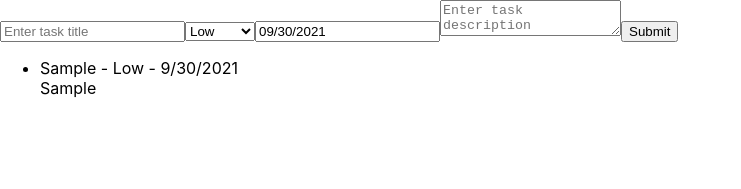
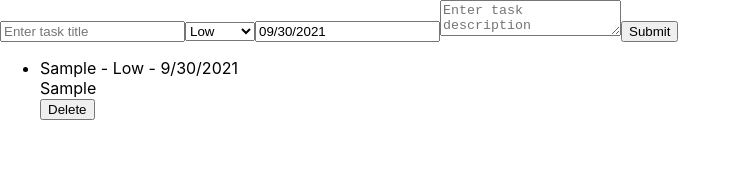
Before and after one commit to chrysillala/totododo, a React (Create React App) app: page / in a window 1280 px wide. Both pictures are taken after typing "Sample", "Sample" into the empty fields and a click on the input "Submit". Shown: the top 189 px of the page, without its empty margins (0-741 px from the left). Built offline with nearby package versions, Linux system fonts and the light colour scheme.

Commit message:
handle remove todo

```diff
--- a/src/App.js
+++ b/src/App.js
@@ -77,6 +77,13 @@ class App extends React.Component {
     }));
   }
 
+  handleRemoveTodo = (todoId) => {
+    this.setState(prevState => ({
+      ...prevState,
+      todos: prevState.todos.filter(({ id }) => id !== todoId),
+    }))
+  }
+
   componentDidMount() {
     console.log('component did mount');
   };
@@ -115,6 +122,8 @@ class App extends React.Component {
               {todo.title} - {priorities[todo.priority]} - {(new Date(todo.dueDate)).toLocaleDateString()}
               <br />
               {todo.description}
+              <br />
+              <button onClick={() => this.handleRemoveTodo(todo.id)}>Delete</button>
             </li>
           ))}
         </ul>
```
